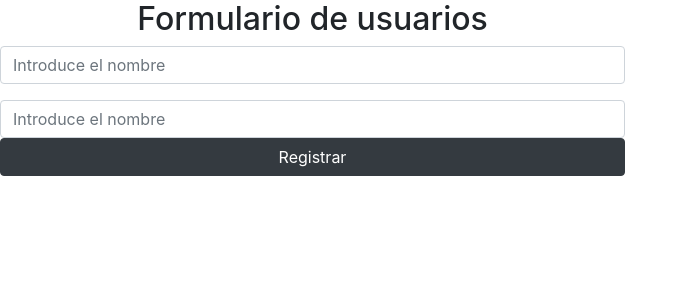
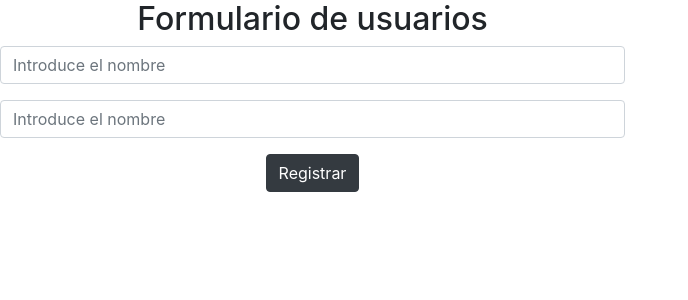
Before and after one commit to UlisesAstrada/firestore, a React (Create React App) app: page / in a window 1280 px wide. Shown: the top 300 px of the page, without its empty margins (0-688 px from the left). Built offline with nearby package versions, Linux system fonts and the light colour scheme.

Commit message:
Adding some little changes

```diff
--- a/src/App.jsx
+++ b/src/App.jsx
@@ -18,7 +18,7 @@ function App() {
               type="text"
               placeholder="Introduce el nombre"
             />
-            <input type="submit" value="Registrar" className="btn btn-dark btn-block"/>
+            <input type="submit" value="Registrar" className="btn btn-dark btn- mt-3"/>
           </form>
         </div>
         <div className="col">
```
Also changed, not shown: 1 other file (tests, documents, lock files or other folders).
